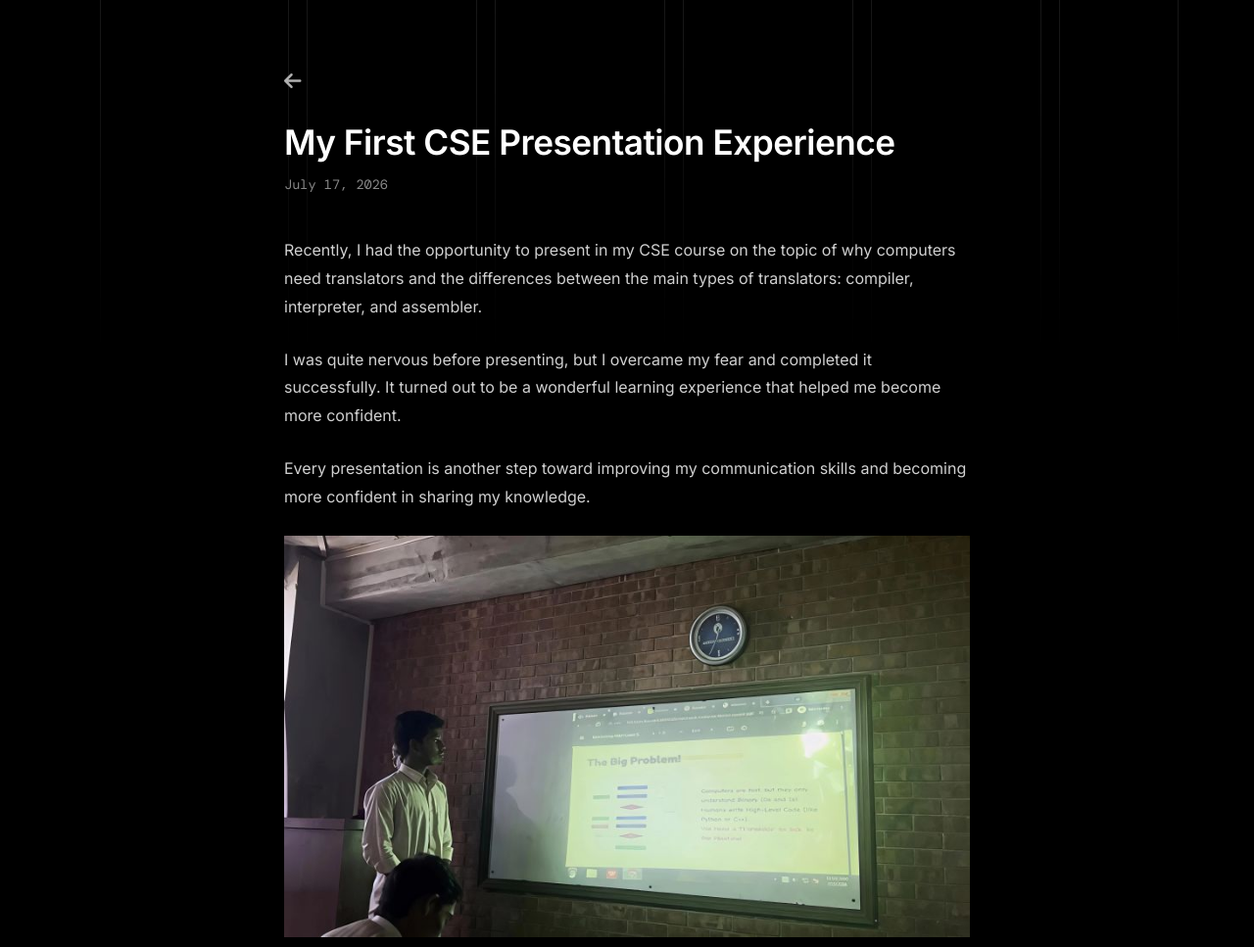
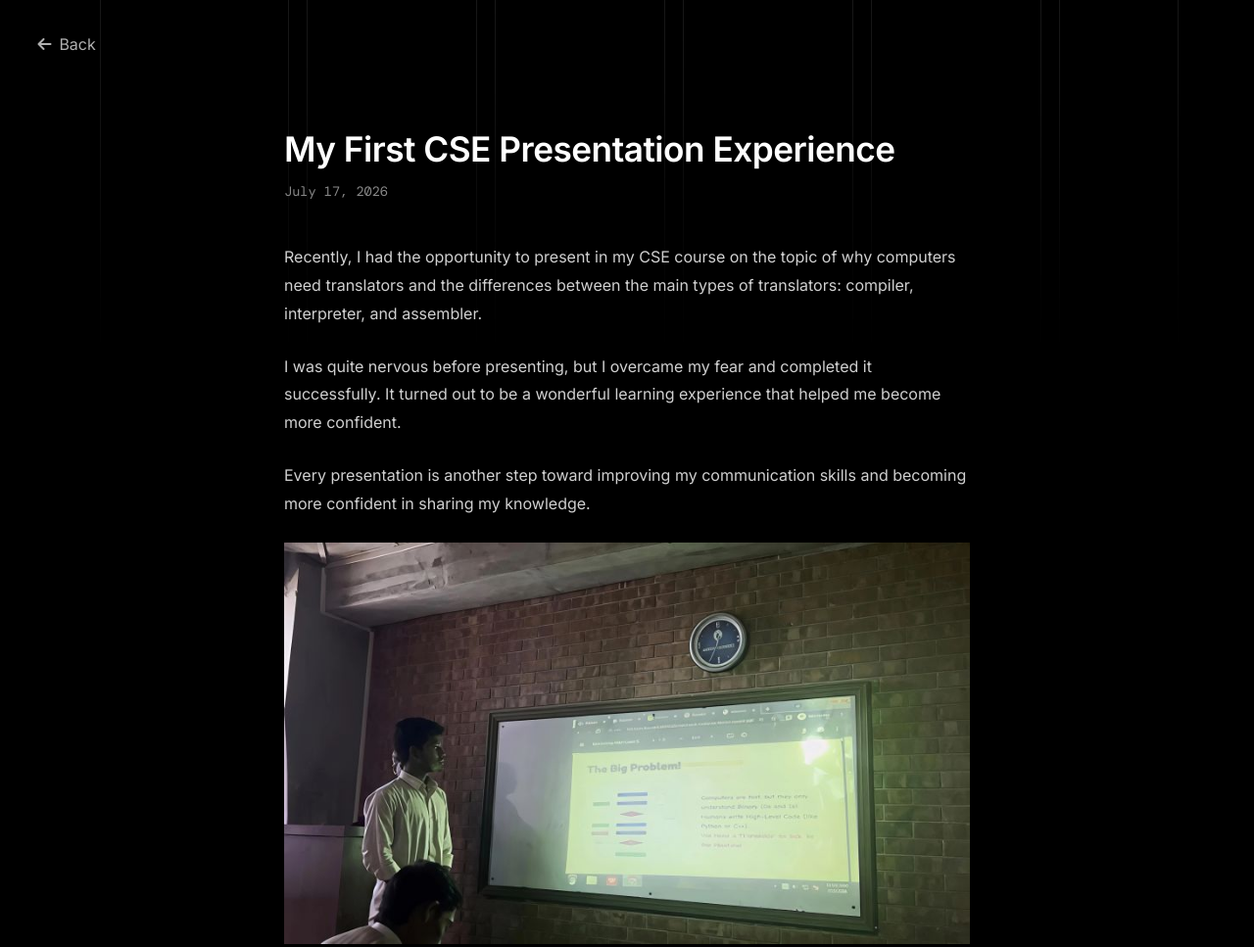
Before and after one commit to shakibuzzaman52/portfolio, a plain HTML site: page blog-cse-presentation-experience.html in a window 1280 px wide. Shown: the whole page at 98% size. Drawn offline with nearby package versions, Linux system fonts and the light colour scheme; a web font is replaced by a local one.

Commit message:
blog test

```diff
--- a/blog-cse-presentation-experience.html
+++ b/blog-cse-presentation-experience.html
@@ -42,23 +42,41 @@
             line-height: 1.8;
         }
 
-        main {
-            width: min(700px, 80%);
-            margin: 70px auto;
+        header {
+            width: 100%;
+        }
+
+        nav {
+            display: flex;
+            justify-content: space-between;
+            align-items: center;
+            width: 100%;
+            height: 90px;
+            padding: 0 3%;
+        }
+
+        .left {
+            display: flex;
+            align-items: center;
         }
 
         .back-link {
             display: inline-flex;
             align-items: center;
+            gap: 8px;
             color: #b0b0b0;
             text-decoration: none;
-            font-size: 1.25rem;
-            margin-bottom: 30px;
+            font-size: 1.0rem;
             transition: color 0.25s ease;
         }
 
         .back-link:hover {
             color: #ffffff;
+        }
+
+        main {
+            width: min(700px, 80%);
+            margin: 40px auto 70px;
         }
 
         h1 {
@@ -90,10 +108,14 @@
         }
 
         @media(max-width:768px) {
+            nav {
+                height: 80px;
+                padding: 0 6%;
+            }
 
             main {
                 width: 88%;
-                margin: 50px auto;
+                margin: 30px auto 50px;
             }
 
             h1 {
@@ -110,11 +132,17 @@
 
 <body>
 
+    <header>
+        <nav>
+            <div class="left">
+                <a href="blog.html" class="back-link">
+                    <i class="fa-solid fa-arrow-left"></i><span>Back</span>
+                </a>
+            </div>
+        </nav>
+    </header>
+
     <main>
-
-        <a href="blog.html" class="back-link">
-            <i class="fa-solid fa-arrow-left"></i>
-        </a>
 
         <h1>My First CSE Presentation Experience</h1>
 
```
